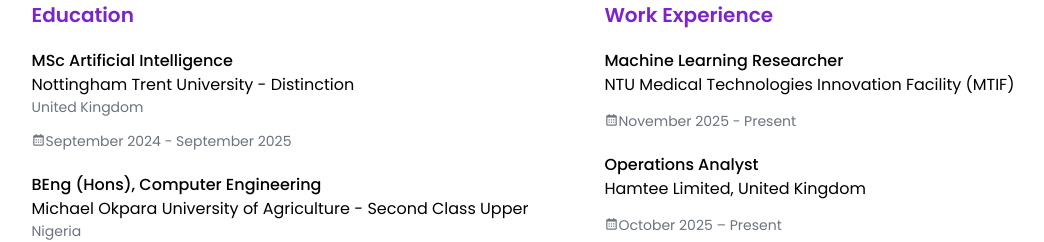
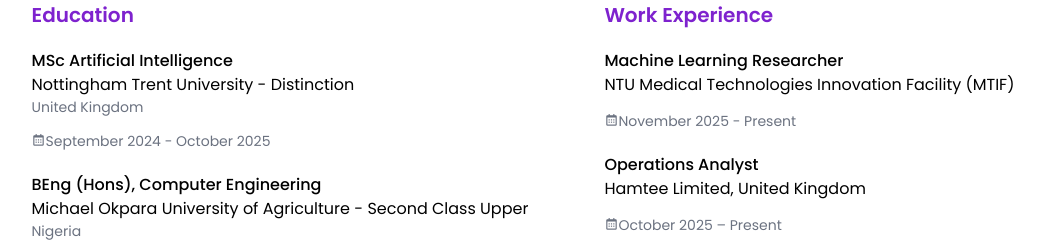
Before and after one commit to guavacoderepo/my-portfolio, a React (Vite) app: page /home in a window 1280 px wide. Shown: the part 2220-2462 px from the top of the page, without its empty margins (117-1161 px from the left). Built offline with nearby package versions, Linux system fonts and the light colour scheme.

Commit message:
new commit

```diff
--- a/src/components/Experience.jsx
+++ b/src/components/Experience.jsx
@@ -40,7 +40,7 @@
     course: "MSc Artificial Intelligence",
     school: "Nottingham Trent University",
     location: "United Kingdom",
-    date: "September 2024 - September 2025",
+    date: "September 2024 - October 2025",
     grade: "Distinction" // You can replace with actual grade if available
   },
   {
```
